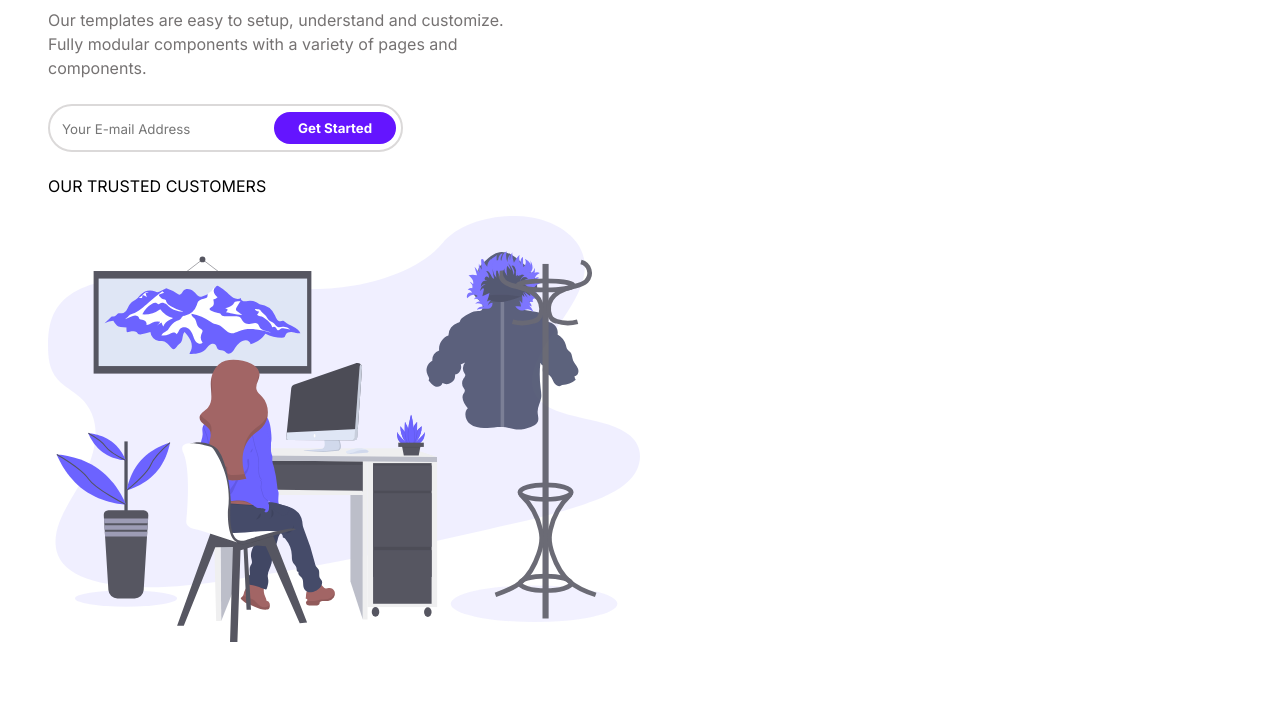
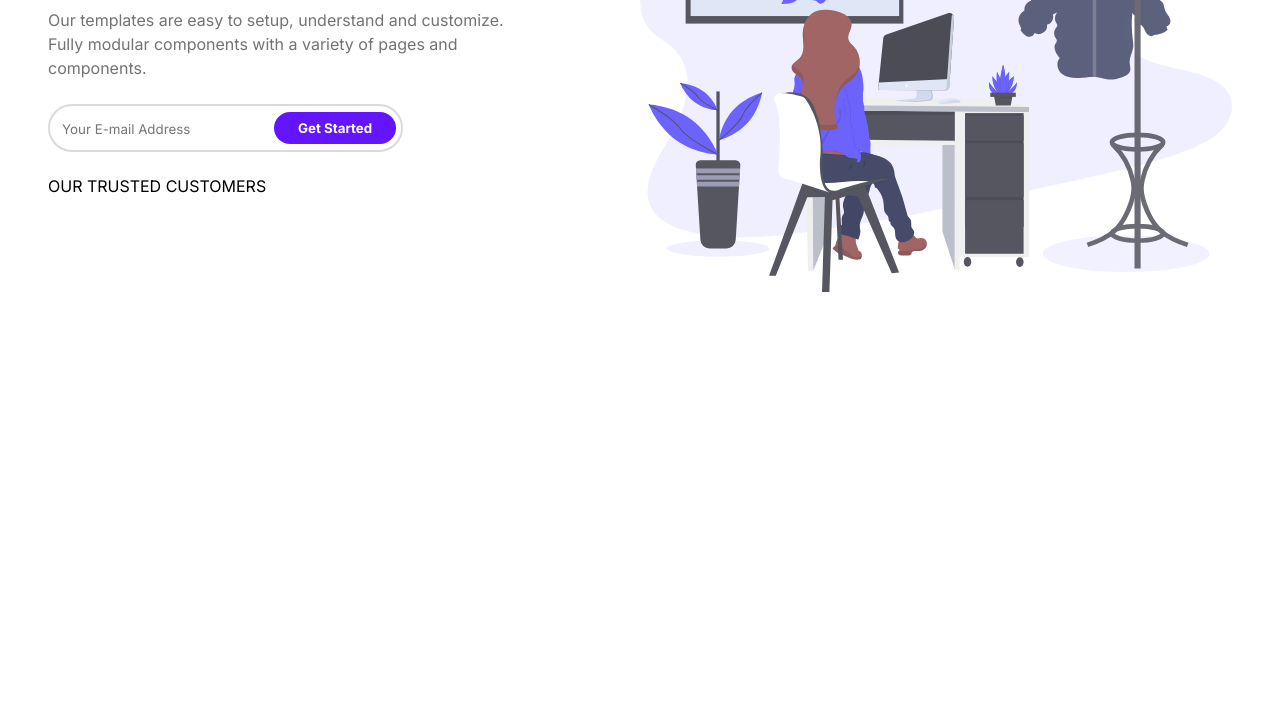
Before and after one commit to estebanT96/tests, a plain HTML site: page index.html in a window 1280 px wide. Shown: the part 294-1020 px from the top of the page. After the commit the page ends 800 px from the top, so only its background shows below. Drawn offline with Linux system fonts and the light colour scheme.

Commit message:
10/6 version

```diff
--- a/style.css
+++ b/style.css
@@ -129,7 +129,7 @@ nav {
   cursor: pointer;
 }
 
-.header__description--container {when were converse inventedare
+.header__description--container {
   display: flex;
   margin: 0 8px;
 }
```
